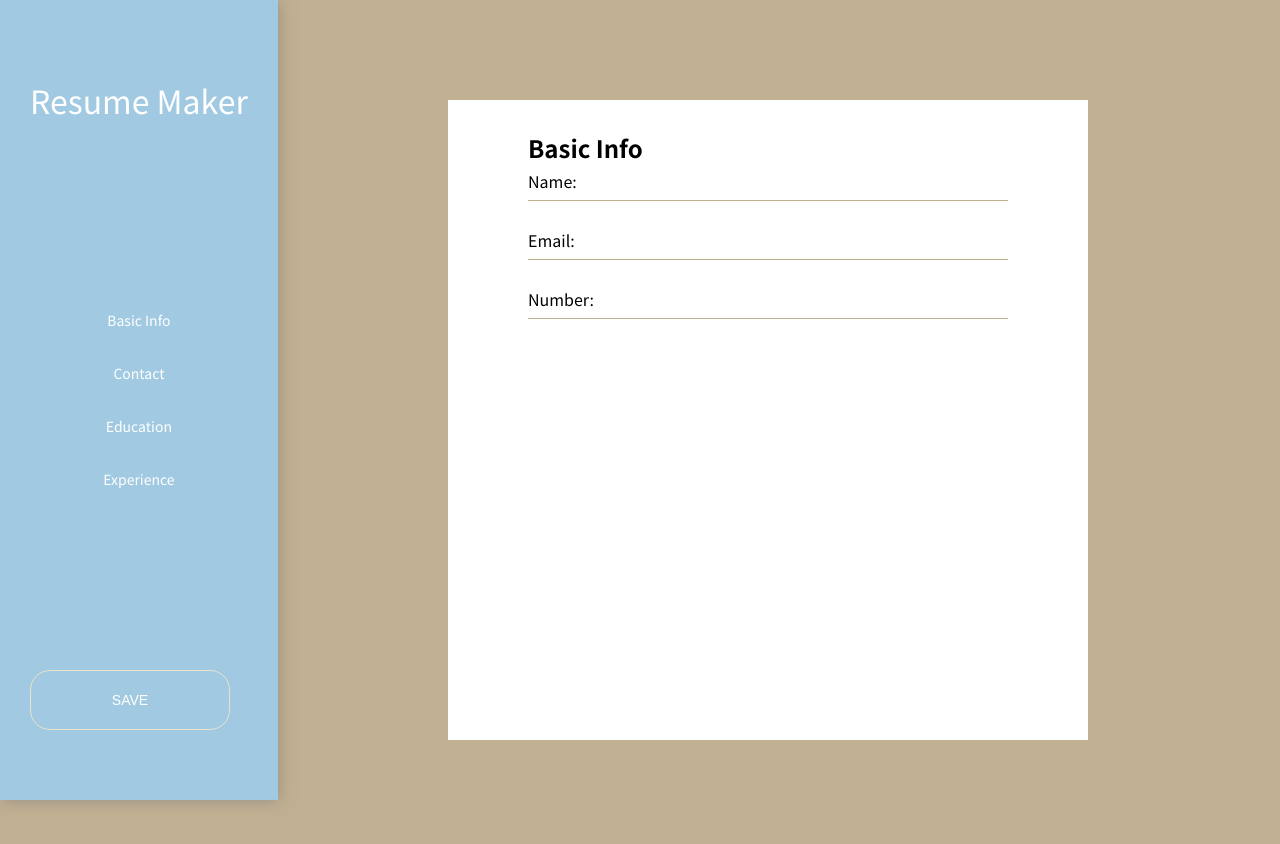
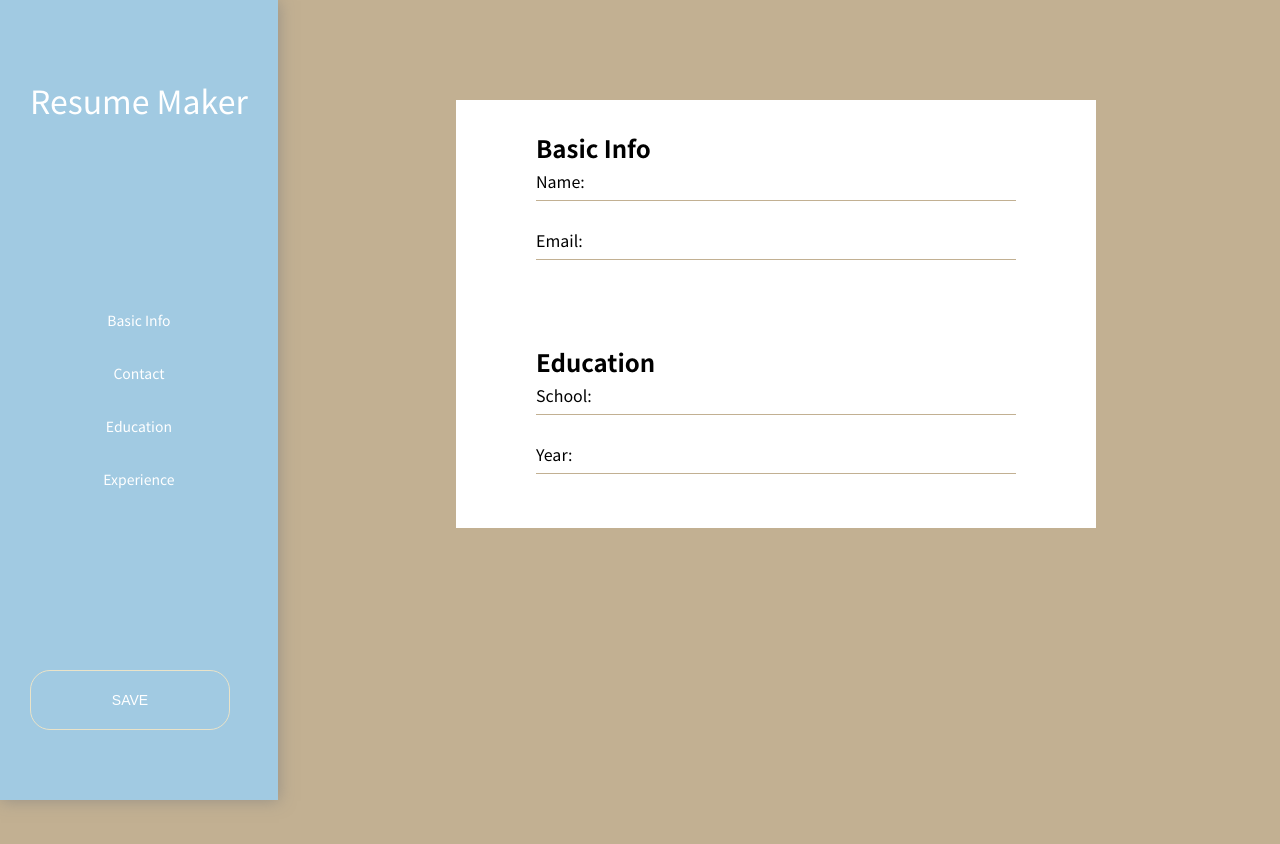
Before and after one commit to liampc/resume-maker, a React (Create React App) app: page / in a window 1280 px wide. Shown: the top 844 px of the page. Built offline with nearby package versions, Linux system fonts and the light colour scheme.

Commit message:
convert section to card component

```diff
--- /dev/null
+++ b/src/components/Card.js
@@ -0,0 +1,19 @@
+import React from 'react'
+
+import Input from './Input'
+
+function Card(props){
+
+    let inputs = props.inputs.map(item => {
+        return <Input name={item.name} type={item.type} />
+    })
+
+    return (
+        <section className="card">
+            <h2>{props.header}</h2>
+            {inputs}
+        </section>
+    )
+}
+
+export default Card
--- a/src/components/_components.scss
+++ b/src/components/_components.scss
@@ -48,3 +48,9 @@
     }
 
 }
+
+.card {
+    background-color: white;
+    min-width: 40rem;
+    padding: 1.875rem 5rem;
+}
--- a/src/layout/main/Main.js
+++ b/src/layout/main/Main.js
@@ -1,19 +1,27 @@
 import React from 'react'
 
 import './_main.scss'
+import Card from  "../../components/Card"
 import Input from '../../components/Input'
 
 function Section(props){
 
+    const basicInfo = [
+        {name: 'Name', type: 'text' },
+        {name: 'Email', type: 'email'}
+    ]
+
+    const education = [
+        {name: 'School', type: 'text'},
+        {name: 'Year', type: 'number'}
+    ]
+
+
 
     return (
         <main className="main">
-            <section className="main__card">
-                <h2>Basic Info</h2>
-                <Input name={"Name"} type={"text"} />
-                <Input name={"Email"} type={"email"} />
-                <Input name={"Number"} type={"number"} />
-            </section>
+            <Card header={"Basic Info"} inputs={basicInfo} />
+            <Card header={"Education"} inputs={education}/>
         </main>
     )
 }
--- a/src/layout/main/_main.scss
+++ b/src/layout/main/_main.scss
@@ -7,15 +7,7 @@
     padding: 6.25rem 12.5rem;
     display: flex;
     justify-content: center;
+    flex-direction: column;
 
 
-    &__card {
-
-        background-color: white;
-        min-width: 40rem;
-        min-height: 40rem; //temp
-        padding: 1.875rem 5rem;
-
-
-    }
 }
```
